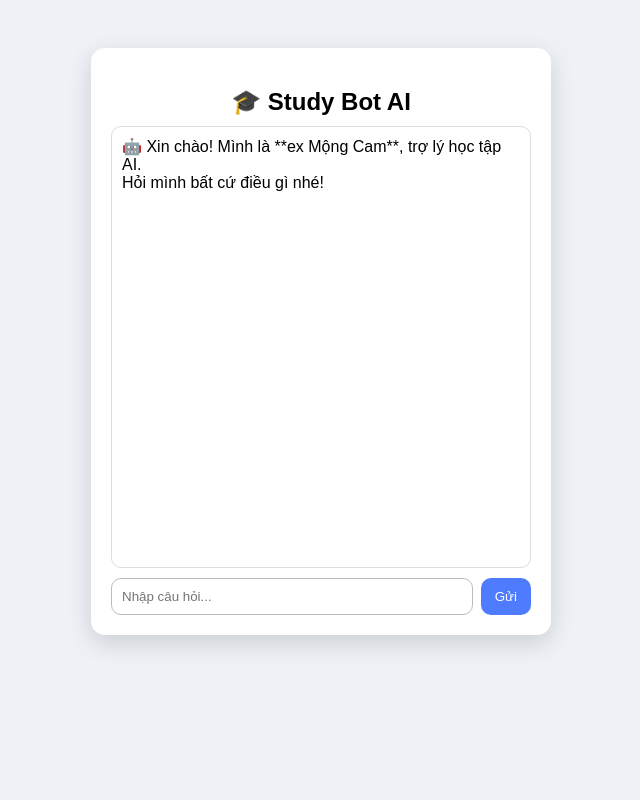
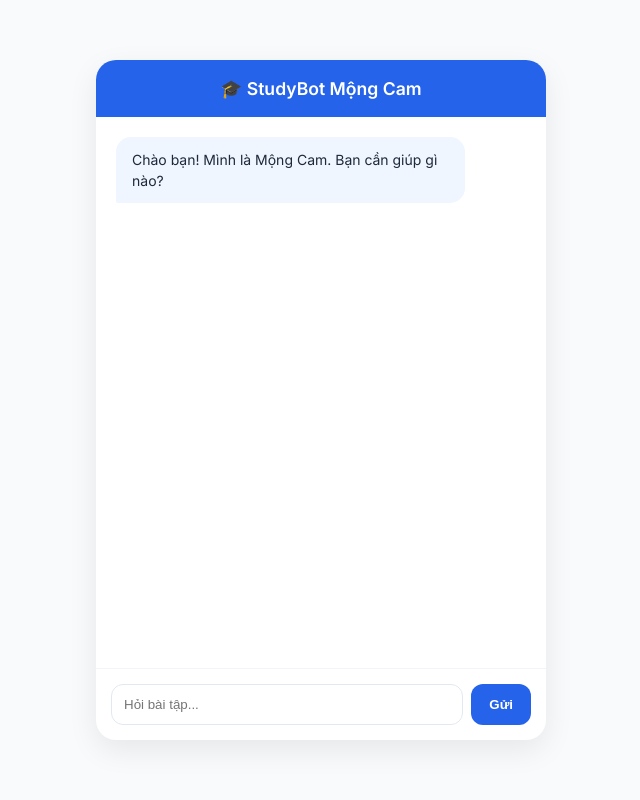
Before and after one commit to flyxlion060213-hehe/study_bot_web, a Flask app: page / in a window 1280 px wide. Shown: the whole page, without its empty margins (319-959 px from the left). Run offline with Flask 3, Linux system fonts and the light colour scheme.

Commit message:
Update index.html

```diff
--- a/templates/index.html
+++ b/templates/index.html
@@ -2,75 +2,38 @@
 <html lang="vi">
 <head>
     <meta charset="UTF-8">
-<title>Study Bot AI</title>
+    <meta name="viewport" content="width=device-width, initial-scale=1.0">
+    <title>StudyBot AI</title>
+    <link href="https://fonts.googleapis.com/css2?family=Inter:wght@400;600&display=swap" rel="stylesheet">
+    <style>
+        :root { --primary: #2563eb; --bg: #f8fafc; }
+        * { box-sizing: border-box; margin: 0; padding: 0; }
+        body { font-family: 'Inter', sans-serif; background: var(--bg); display: flex; justify-content: center; align-items: center; height: 100vh; }
 
-<style>
-body {
-    background: #eef2f7;
-    font-family: Arial;
-    display: flex;
-    justify-content: center;
-    padding-top: 40px;
-}
+        .container { width: 100%; max-width: 450px; height: 85vh; background: #fff; border-radius: 20px; box-shadow: 0 10px 30px rgba(0,0,0,0.08); display: flex; flex-direction: column; overflow: hidden; margin: 15px; }
 
-.container {
-    width: 420px;
-    background: white;
-    border-radius: 14px;
-    box-shadow: 0 8px 25px rgba(0,0,0,.15);
-    padding: 20px;
-}
+        header { padding: 18px; background: var(--primary); color: white; text-align: center; font-weight: 600; font-size: 1.1rem; }
 
-h2 {
-    text-align: center;
-    margin-bottom: 10px;
-}
+        #chat { flex: 1; padding: 20px; overflow-y: auto; display: flex; flex-direction: column; gap: 12px; }
 
-#chat {
-    height: 420px;
-    overflow-y: auto;
-    border: 1px solid #ddd;
-    border-radius: 10px;
-    padding: 10px;
-    white-space: pre-wrap;
-}
+        .msg { max-width: 85%; padding: 12px 16px; border-radius: 15px; font-size: 14px; line-height: 1.5; }
+        .user { background: var(--primary); color: white; align-self: flex-end; border-bottom-right-radius: 2px; }
+        .bot { background: #eff6ff; color: #1e293b; align-self: flex-start; border-bottom-left-radius: 2px; }
 
-.input-row {
-    display: flex;
-    gap: 8px;
-    margin-top: 10px;
-}
+        .input-area { padding: 15px; border-top: 1px solid #f1f5f9; display: flex; gap: 8px; }
+        input { flex: 1; padding: 12px; border: 1.5px solid #e2e8f0; border-radius: 12px; outline: none; }
+        input:focus { border-color: var(--primary); }
 
-#question {
-    flex: 1;
-    padding: 10px;
-    border-radius: 10px;
-    border: 1px solid #bbb;
-}
-
-button {
-    padding: 10px 14px;
-    border-radius: 10px;
-    border: none;
-    background: #4f7cff;
-    color: white;
-    cursor: pointer;
-}
-
-button:hover {
-    background: #3f66d6;
-}
+        button { background: var(--primary); color: white; border: none; padding: 0 18px; border-radius: 12px; font-weight: 600; cursor: pointer; }
     </style>
 </head>
+<body>
 
-<body>
 <div class="container">
-    <h2>🎓 Study Bot AI</h2>
-
+    <header>🎓 StudyBot Mộng Cam</header>
     <div id="chat"></div>
-
-    <div class="input-row">
-        <input id="question" placeholder="Nhập câu hỏi..." />
+    <div class="input-area">
+        <input id="question" placeholder="Hỏi bài tập..." autocomplete="off">
         <button onclick="send()">Gửi</button>
     </div>
 </div>
@@ -79,45 +42,39 @@ button:hover {
     const chat = document.getElementById("chat");
     const input = document.getElementById("question");
 
-const userId = localStorage.getItem("user_id") || Date.now();
-localStorage.setItem("user_id", userId);
-
-// gửi bằng Enter
-input.addEventListener("keydown", e => {
-    if (e.key === "Enter") send();
-});
-
-function add(msg) {
-    chat.innerText += msg + "\n\n";
+    function add(text, type) {
+        const div = document.createElement("div");
+        div.className = `msg ${type}`;
+        div.innerText = text;
+        chat.appendChild(div);
         chat.scrollTop = chat.scrollHeight;
+        return div;
     }
 
-function send() {
+    async function send() {
         const q = input.value.trim();
         if (!q) return;
-    add("👤 Bạn: " + q);
+
+        add(q, 'user');
         input.value = "";
+        const loading = add("Mộng Cam đang trả lời...", 'bot');
 
-    fetch("/ask", {
+        try {
+            // Đường dẫn này phải khớp với route trong file server (Python/Nodejs)
+            const r = await fetch("/ask", {
                 method: "POST",
                 headers: {"Content-Type": "application/json"},
-        body: JSON.stringify({
-            user_id: userId,
-            question: q
-        })
-    })
-    .then(r => r.json())
-    .then(d => {
-        add("🤖 Mộng Cam: " + d.answer + "\n🎯 " + d.rank);
-    })
-    .catch(() => add("❌ Lỗi kết nối server"));
+                body: JSON.stringify({ question: q })
+            });
+            const d = await r.json();
+            loading.innerText = d.answer;
+        } catch (e) {
+            loading.innerText = "❌ Lỗi kết nối server!";
+        }
     }
 
-// bot tự giới thiệu
-window.onload = () => {
-    add("🤖 Xin chào! Mình là **ex Mộng Cam**, trợ lý học tập AI.\nHỏi mình bất cứ điều gì nhé!");
-};
+    input.addEventListener("keydown", e => { if (e.key === "Enter") send(); });
+    window.onload = () => add("Chào bạn! Mình là Mộng Cam. Bạn cần giúp gì nào?", 'bot');
 </script>
-
 </body>
 </html>
```
Lines whose indentation alone changed are shown as unchanged.
